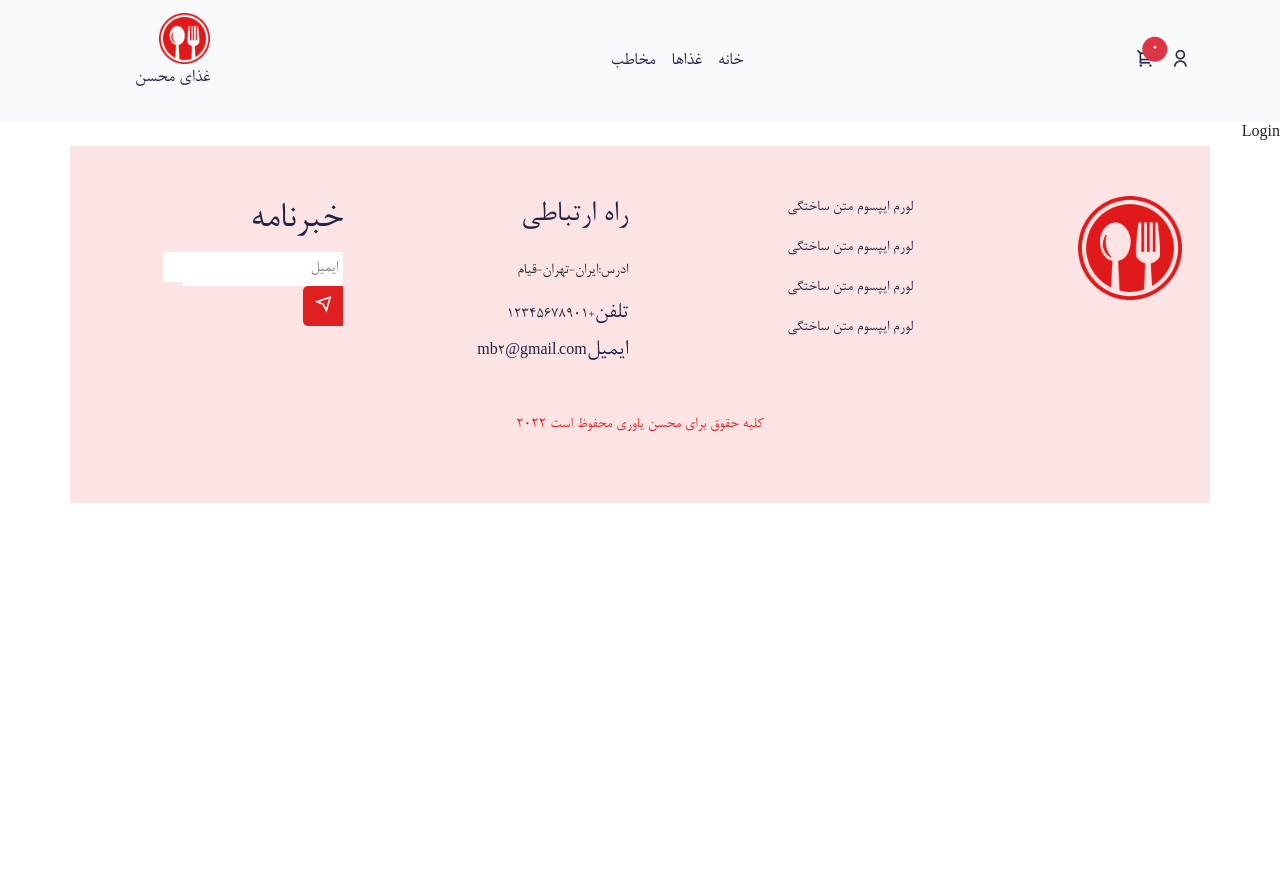
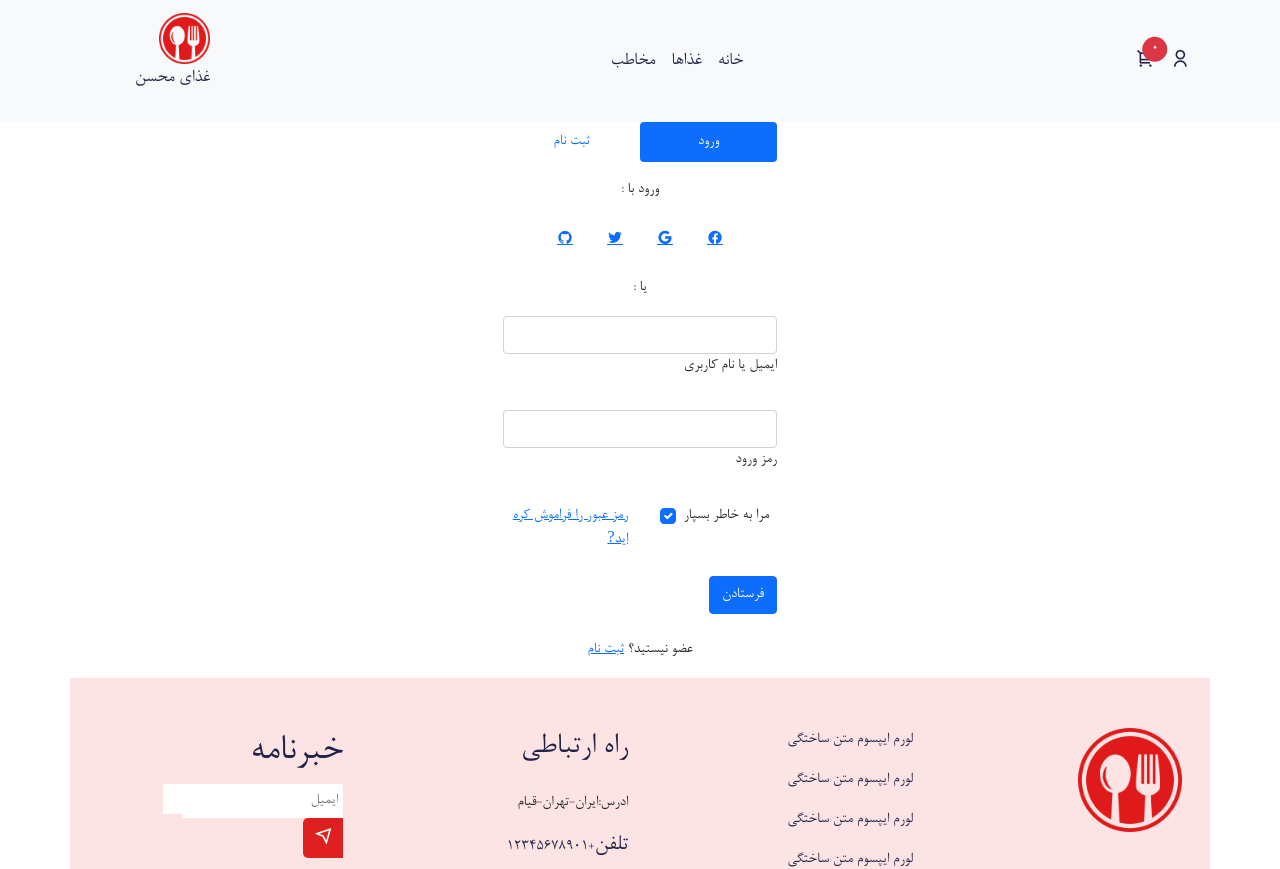
Before and after one commit to Mohsen-Yavari/delevery-foods-redux-2022, a React (Create React App) app: page /login in a window 1280 px wide. Shown: the top 869 px of the page. Before the commit the page ends 800 px from the top, so only its background shows below. Built offline with nearby package versions, Linux system fonts and the light colour scheme.

Commit message:
login create bootstrap

```diff
--- a/src/pages/login/Login.js
+++ b/src/pages/login/Login.js
@@ -3,9 +3,129 @@ import "./login.scss";
 
 const Login = () => {
     return (
-        <div>
-            Login
-        </div>
+        <div className="container">
+
+                <div className=" d-flex justify-content-center align-items-center">
+                <div >
+                    {/* Pills navs */}
+                    <ul className="nav nav-pills nav-justified mb-3" id="ex1" role="tablist">
+                        <li className="nav-item" role="presentation">
+                        <a className="nav-link active" id="tab-login" data-mdb-toggle="pill" href="#pills-login" role="tab" aria-controls="pills-login" aria-selected="true">ورود</a>
+                        </li>
+                        <li className="nav-item" role="presentation">
+                        <a className="nav-link" id="tab-register" data-mdb-toggle="pill" href="#pills-register" role="tab" aria-controls="pills-register" aria-selected="false">ثبت نام</a>
+                        </li>
+                    </ul>
+                    {/* Pills navs */}
+                    {/* Pills content */}
+                    <div className="tab-content">
+                        <div className="tab-pane fade show active" id="pills-login" role="tabpanel" aria-labelledby="tab-login">
+                        <form>
+                            <div className="text-center mb-3">
+                            <p>ورود با :</p>
+                            <button type="button" className="btn btn-link btn-floating mx-1">
+                            <i class="ri-facebook-circle-fill"></i>
+                            </button>
+                            <button type="button" className="btn btn-link btn-floating mx-1">
+                            <i class="ri-google-fill"></i>
+                            </button>
+                            <button type="button" className="btn btn-link btn-floating mx-1">
+                            <i class="ri-twitter-fill"></i>
+                            </button>
+                            <button type="button" className="btn btn-link btn-floating mx-1">
+                            <i class="ri-github-fill"></i>
+                            </button>
+                            </div>
+                            <p className="text-center">یا :</p>
+                            {/* Email input */}
+                            <div className="form-outline mb-4">
+                            <input type="email" id="loginName" className="form-control" />
+                            <label className="form-label" htmlFor="loginName">ایمیل یا نام کاربری</label>
+                            </div>
+                            {/* Password input */}
+                            <div className="form-outline mb-4">
+                            <input type="password" id="loginPassword" className="form-control" />
+                            <label className="form-label" htmlFor="loginPassword">رمز ورود</label>
+                            </div>
+                            {/* 2 column grid layout */}
+                            <div className="row mb-4">
+                            <div className="col-md-6 d-flex justify-content-center">
+                                {/* Checkbox */}
+                                <div className="form-check mb-3 mb-md-0">
+                                <input className="form-check-input" type="checkbox" defaultValue id="loginCheck" defaultChecked />
+                                <label className="form-check-label" htmlFor="loginCheck"> مرا به خاطر بسپار </label>
+                                </div>
+                            </div>
+                            <div className="col-md-6 d-flex justify-content-center">
+                                {/* Simple link */}
+                                <a href="#!">رمز عبور را فراموش کره اید?</a>
+                            </div>
+                            </div>
+                            {/* Submit button */}
+                            <button type="submit" className="btn btn-primary btn-block mb-4">فرستادن</button>
+                            {/* Register buttons */}
+                            <div className="text-center">
+                            <p>عضو نیستید؟ <a href="#!">ثبت نام</a></p>
+                            </div>
+                        </form>
+                        </div>
+                        <div className="tab-pane fade" id="pills-register" role="tabpanel" aria-labelledby="tab-register">
+                        <form>
+                            <div className="text-center mb-3">
+                            <p>ورود با:</p>
+                            <button type="button" className="btn btn-link btn-floating mx-1">
+                            <i class="ri-facebook-circle-fill"></i>                            </button>
+                            <button type="button" className="btn btn-link btn-floating mx-1">
+                            <i class="ri-google-fill"></i>                            </button>
+                            <button type="button" className="btn btn-link btn-floating mx-1">
+                            <i class="ri-twitter-fill"></i>                            </button>
+                            <button type="button" className="btn btn-link btn-floating mx-1">
+                            <i class="ri-github-fill"></i>                            </button>
+                            </div>
+                            <p className="text-center">یا:</p>
+                            {/* Name input */}
+                            <div className="form-outline mb-4">
+                            <input type="text" id="registerName" className="form-control" />
+                            <label className="form-label" htmlFor="registerName">نام</label>
+                            </div>
+                            {/* Username input */}
+                            <div className="form-outline mb-4">
+                            <input type="text" id="registerUsername" className="form-control" />
+                            <label className="form-label" htmlFor="registerUsername">نام کاربری</label>
+                            </div>
+                            {/* Email input */}
+                            <div className="form-outline mb-4">
+                            <input type="email" id="registerEmail" className="form-control" />
+                            <label className="form-label" htmlFor="registerEmail">ایمیل</label>
+                            </div>
+                            {/* Password input */}
+                            <div className="form-outline mb-4">
+                            <input type="password" id="registerPassword" className="form-control" />
+                            <label className="form-label" htmlFor="registerPassword">رمز عبور</label>
+                            </div>
+                            {/* Repeat Password input */}
+                            <div className="form-outline mb-4">
+                            <input type="password" id="registerRepeatPassword" className="form-control" />
+                            <label className="form-label" htmlFor="registerRepeatPassword">تکرار رمز عبور</label>
+                            </div>
+                            {/* Checkbox */}
+                            <div className="form-check d-flex justify-content-center mb-4">
+                            <input className="form-check-input me-2" type="checkbox" defaultValue id="registerCheck" defaultChecked aria-describedby="registerCheckHelpText" />
+                            <label className="form-check-label" htmlFor="registerCheck">
+                                با قوانین موافقم
+                            </label>
+                            </div>
+                            {/* Submit button */}
+                            <button type="submit" className="btn btn-primary btn-block mb-3">ورود</button>
+                        </form>
+                        </div>
+                    </div>
+                    {/* Pills content */}
+                    </div>
+                </div>
+            </div>
+
+
     );
 };
 
```
